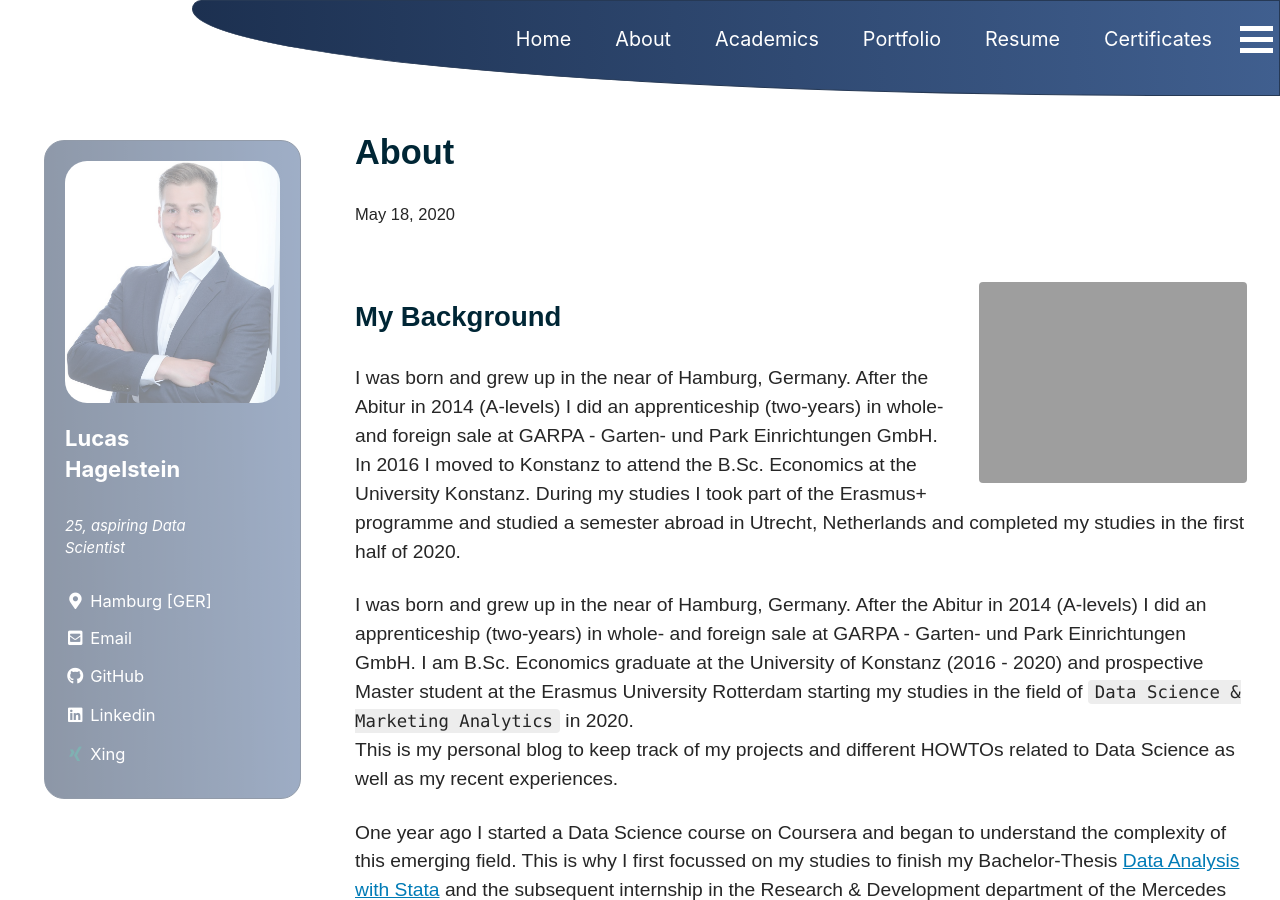
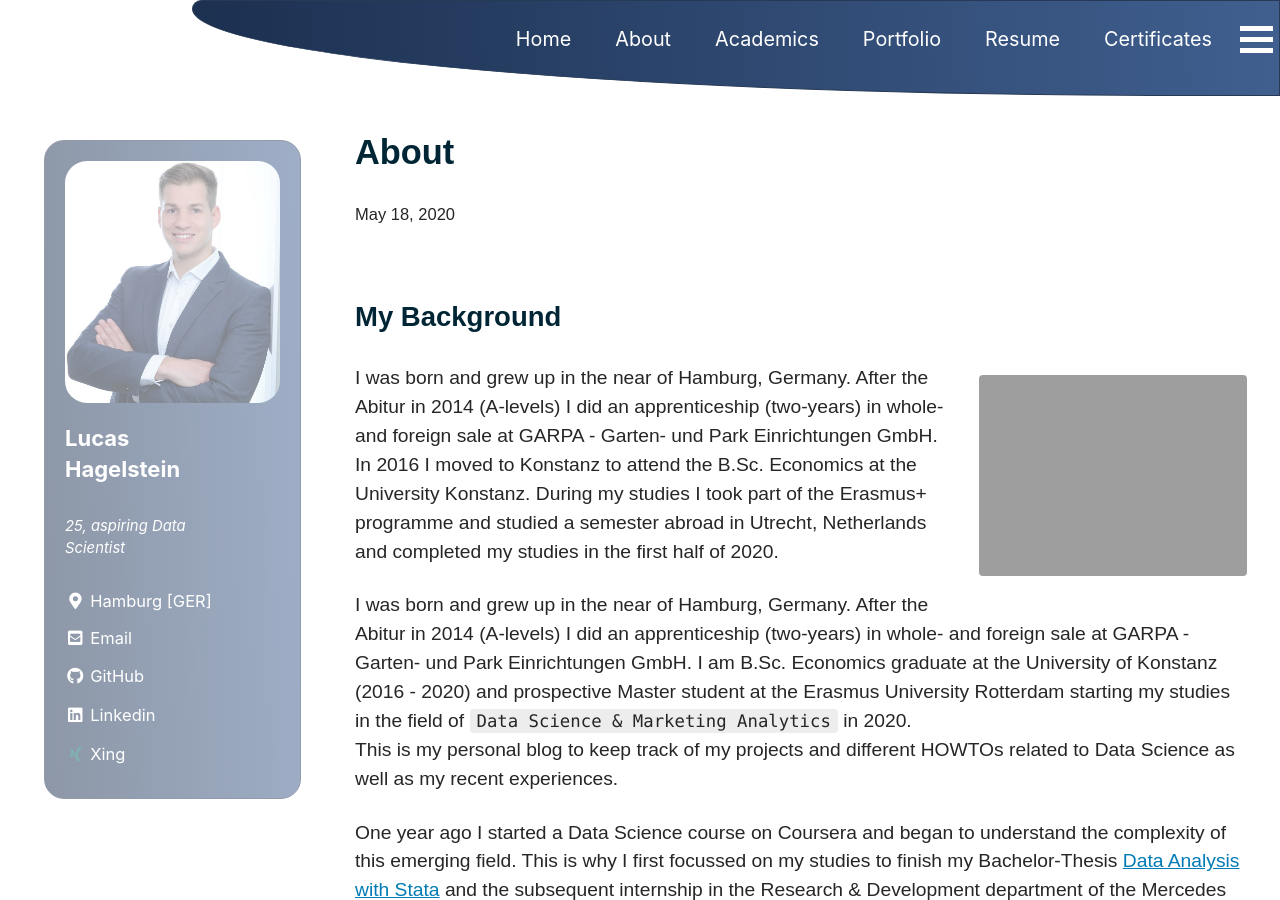
Before and after one commit to LHAGELS/LHAGELS.github.io, a Jekyll site: the page built from _pages/about.md, in a window 1280 px wide and 900 px high. Built offline with Jekyll 4.4.1, drawn with Linux system fonts in a browser that asks for light colours; cached includes are drawn as plain includes; nearby versions of some CDN libraries.

Commit message:
new github

```diff
--- a/_pages/about.md
+++ b/_pages/about.md
@@ -7,12 +7,11 @@
 date: May 18, 2020
 ---
 
+{: .text-justify}
+## My Background
 <figure style="width: 30%" class="align-right">
   <img src="{{ site.url }}{{ site.baseurl }}/assets/images/about_1.png" alt="">
 </figure>
-
-{: .text-justify}
-## My Background
 I was born and grew up in the near of Hamburg, Germany. After the Abitur in 2014 (A-levels) I did an apprenticeship (two-years) in whole- and foreign sale at GARPA - Garten- und Park Einrichtungen GmbH. In 2016 I moved to Konstanz to attend the B.Sc. Economics at the University Konstanz. During my studies I took part of the Erasmus+ programme and studied a semester abroad in Utrecht, Netherlands and completed my studies in the first half of 2020.
 
 I was born and grew up in the near of Hamburg, Germany. After the Abitur in 2014 (A-levels) I did an apprenticeship (two-years) in whole- and foreign sale at GARPA - Garten- und Park Einrichtungen GmbH. I am B.Sc. Economics graduate at the University of Konstanz (2016 - 2020) and prospective Master student at the Erasmus University Rotterdam starting my studies in the field of `Data Science & Marketing Analytics` in 2020.
```
